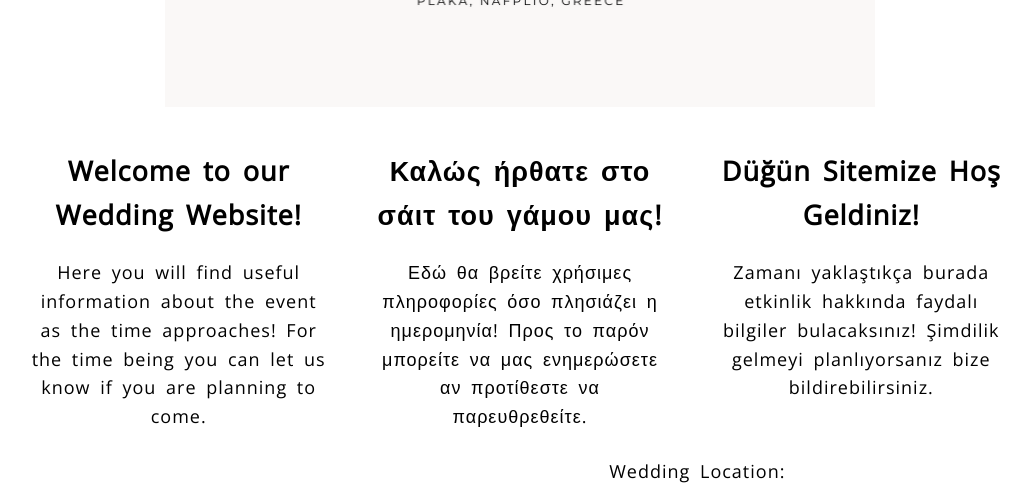
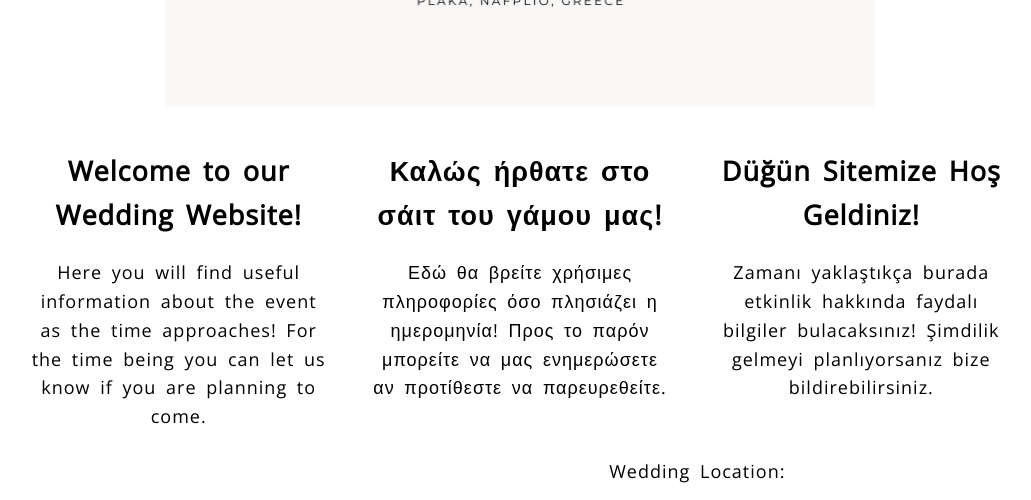
Before and after one commit to errikos-melissinos/errikos-melissinos.github.io, a Jekyll site: the page pdfs/wedding-info.html, which Jekyll copies as it is, in a window 1280 px wide and 900 px high, scrolled down 901 px, cut to the strip 0-500 px from the top of the window. Shown: the whole strip, without its empty margins (120-1151 px from the left). Built offline with Jekyll 4.4.1, drawn with Linux system fonts in a browser that asks for light colours; part of the change alters nothing that is shown.

Commit message:
modified:   _site/pdfs/wedding-info.html 	modified:   pdfs/wedding-info.html

```diff
--- a/pdfs/wedding-info.html
+++ b/pdfs/wedding-info.html
@@ -66,25 +66,29 @@
    <!-- <div style="text-align: center; position: relative; width: 600px; height: 400px; margin: auto;"> -->
     <div style="position: relative; width: 710px; height: 1000px; margin: auto; overflow:hidden;">
         <img id="image1" src="../weddingFiles/english.png" style="position: absolute; transition: opacity 2s;width: 100%; height: 100%;">
-    <img id="image2" src="../weddingFiles/greek.png" style="position: absolute; transition: opacity 2s; opacity: 0;width: 100%; height: 100%;">
+    <img id="image2" src="../weddingFiles/greek.png" style="position: absolute; transition: opacity 1s; opacity: 0;width: 100%; height: 100%;">
 </div>
 
 <script>
     var images = ['../weddingFiles/english.png', '../weddingFiles/greek.png', '../weddingFiles/turkish.png'];
     var currentIndex = 0;
+    var currentIndex2 = 0;
     var imgElement1 = document.getElementById('image1');
     var imgElement2 = document.getElementById('image2');
 
     function changeImage() {
         var nextIndex = (currentIndex + 1) % images.length;
-        var nextImgElement = (currentIndex % 2 == 0) ? imgElement2 : imgElement1;
-        var currentImgElement = (currentIndex % 2 == 0) ? imgElement1 : imgElement2;
+        var nextIndex2 = (currentIndex2 + 1) % 2;
+        var nextImgElement = (currentIndex2 % 2 == 0) ? imgElement2 : imgElement1;
+        var currentImgElement = (currentIndex2 % 2 == 0) ? imgElement1 : imgElement2;
 
         nextImgElement.src = images[nextIndex];
         nextImgElement.style.opacity = '1';
         currentImgElement.style.opacity = '0';
 
         currentIndex = nextIndex;
+        currentIndex2 = nextIndex2;
+
     }
 
     setInterval(changeImage, 8000); // Change image every 3 seconds
@@ -97,7 +101,7 @@
     </div>
     <div style="flex: 1; margin: 20px;">
         <h2>Καλώς ήρθατε στο σάιτ του γάμου μας!</h2>
-        <p>Εδώ θα βρείτε χρήσιμες πληροφορίες όσο πλησιάζει η ημερομηνία! Προς το παρόν μπορείτε να μας ενημερώσετε αν προτίθεστε να παρευθρεθείτε. </p>
+        <p>Εδώ θα βρείτε χρήσιμες πληροφορίες όσο πλησιάζει η ημερομηνία! Προς το παρόν μπορείτε να μας ενημερώσετε αν προτίθεστε να παρευρεθείτε. </p>
     </div>
     <div style="flex: 1; margin: 20px;">
         <h2>Düğün Sitemize Hoş Geldiniz!</h2>
```
Also changed, not shown: 1 other file.
